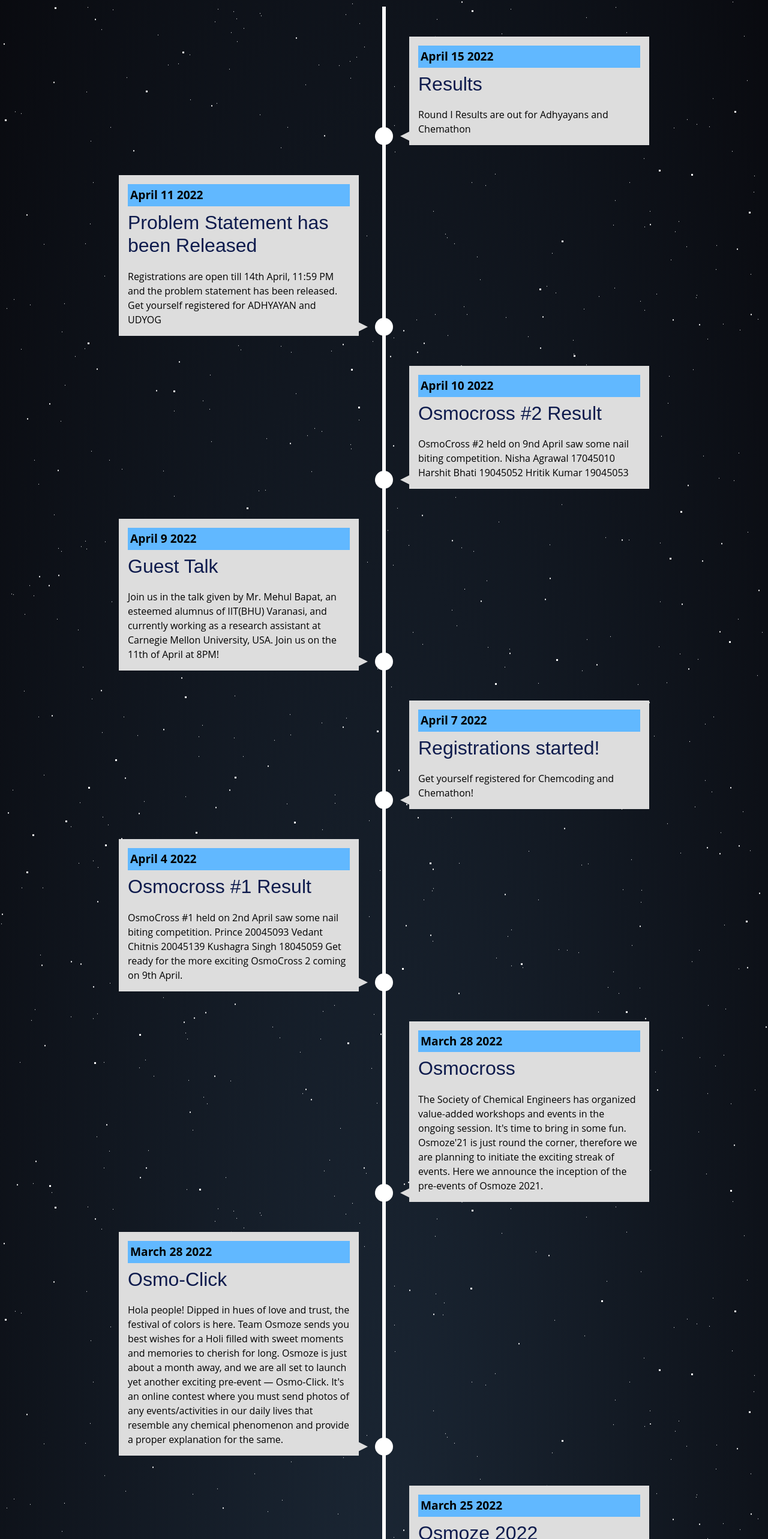
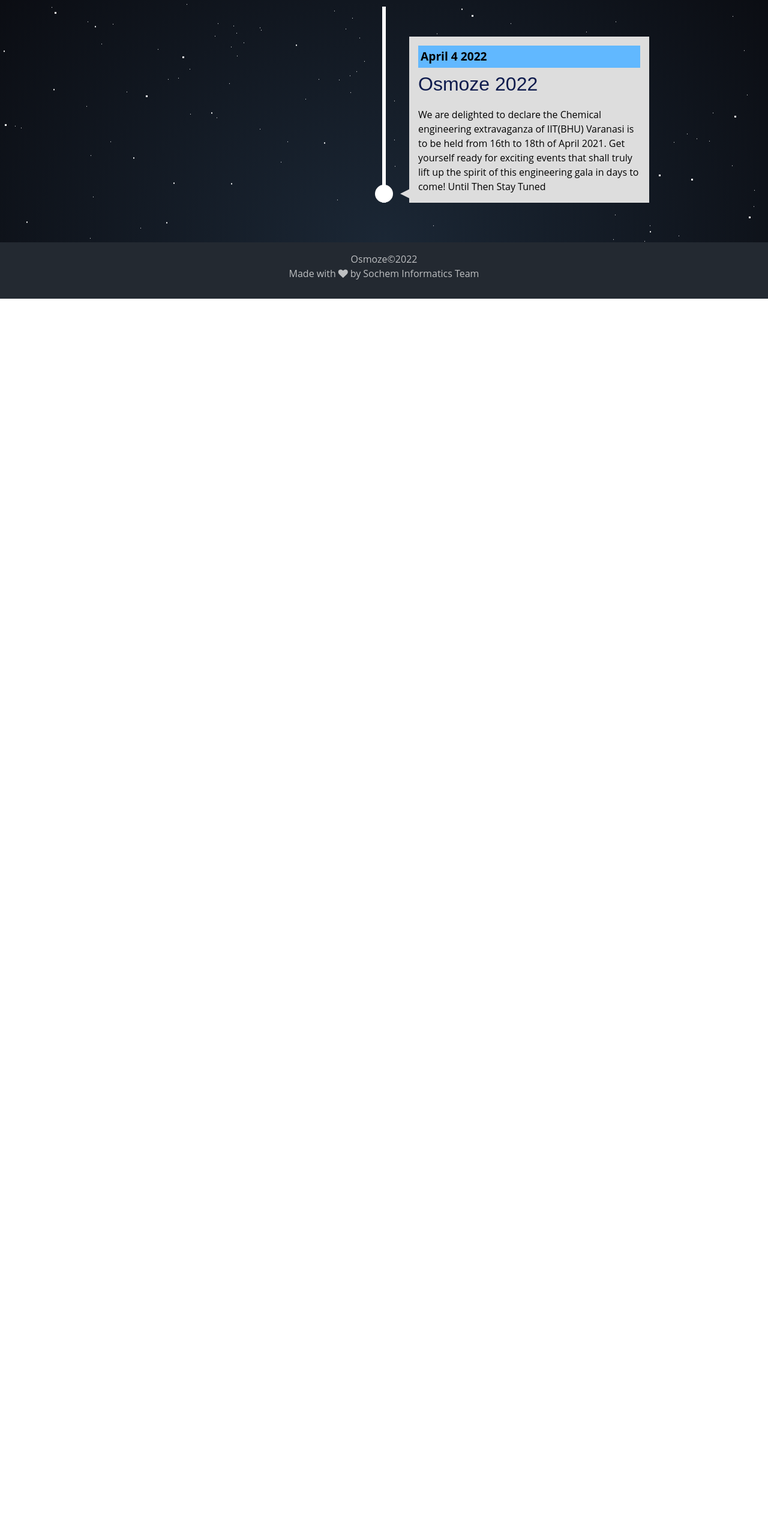
Before and after one commit to Sochem/osmoze22, a React (Create React App) app: page /announcement in a window 1280 px wide. Shown: the part 179-2745 px from the top of the page at 60% size. After the commit the page ends 800 px from the top, so only its background shows below. Built offline with nearby package versions, Linux system fonts and the light colour scheme.

Commit message:
announcement page

```diff
--- a/src/components/Announcement.js
+++ b/src/components/Announcement.js
@@ -47,71 +47,10 @@
 			<div id='stars2'></div>
 			<div id='stars3'></div>
         <ul>
+
           <li>
             <div>
-              <time>April 15 2022</time><h2>Results</h2>
-              Round I Results are out for Adhyayans and Chemathon
-            </div>
-          </li>
-          <li>
-            <div>
-              <time>April 11 2022</time><h2>Problem Statement has been Released</h2>
-              Registrations are open till 14th April, 11:59 PM and the problem statement has been released.
-              Get yourself registered for ADHYAYAN and UDYOG
-            </div>
-          </li>
-          <li>
-            <div>
-              <time>April 10 2022</time><h2>Osmocross #2 Result</h2>
-              OsmoCross #2 held on 9nd April saw some nail biting competition.
-              Nisha Agrawal 17045010
-              Harshit Bhati 19045052
-              Hritik Kumar 19045053
-            </div>
-          </li>
-          <li>
-            <div>
-              <time>April 9 2022</time><h2>Guest Talk</h2>
-              Join us in the talk given by Mr. Mehul Bapat, an esteemed alumnus of IIT(BHU) Varanasi, and currently working as a research assistant at Carnegie Mellon University, USA.
-
-              Join us on the 11th of April at 8PM!
-            </div>
-          </li>
-          <li>
-            <div>
-              <time>April 7 2022</time><h2>Registrations started!</h2>
-              Get yourself registered for Chemcoding and Chemathon!
-            </div>
-          </li>
-          <li>
-            <div>
-              <time>April 4 2022</time><h2>Osmocross #1 Result</h2>
-              OsmoCross #1 held on 2nd April saw some nail biting competition.
-              Prince 20045093
-              Vedant Chitnis 20045139
-              Kushagra Singh 18045059
-              Get ready for the more exciting OsmoCross 2 coming on 9th April.
-            </div>
-          </li>
-          <li>
-            <div>
-              <time>March 28 2022</time><h2>Osmocross</h2>
-              The Society of Chemical Engineers has organized value-added workshops and events in the ongoing session. It's time to bring in some fun. Osmoze'21 is just round the corner, therefore we are planning to initiate the exciting streak of events.
-              Here we announce the inception of the pre-events of Osmoze 2021.
-            </div>
-          </li>
-          <li>
-            <div>
-              <time>March 28 2022</time><h2>Osmo-Click</h2>
-              Hola people!
-              Dipped in hues of love and trust, the festival of colors is here. Team Osmoze sends you best wishes for a Holi filled with sweet moments and memories to cherish for long.
-              Osmoze is just about a month away, and we are all set to launch yet another exciting pre-event — Osmo-Click.
-              It's an online contest where you must send photos of any events/activities in our daily lives that resemble any chemical phenomenon and provide a proper explanation for the same.
-            </div>
-          </li>
-          <li>
-            <div>
-              <time>March 25 2022</time> <h2>Osmoze 2022</h2>
+              <time>April 4 2022</time> <h2>Osmoze 2022</h2>
               We are delighted to declare the Chemical engineering extravaganza of IIT(BHU) Varanasi is to be held from 16th to 18th of April 2021. Get yourself ready for exciting events that shall truly lift up the spirit of this engineering gala in days to come!
               Until Then Stay Tuned
             </div>
```
